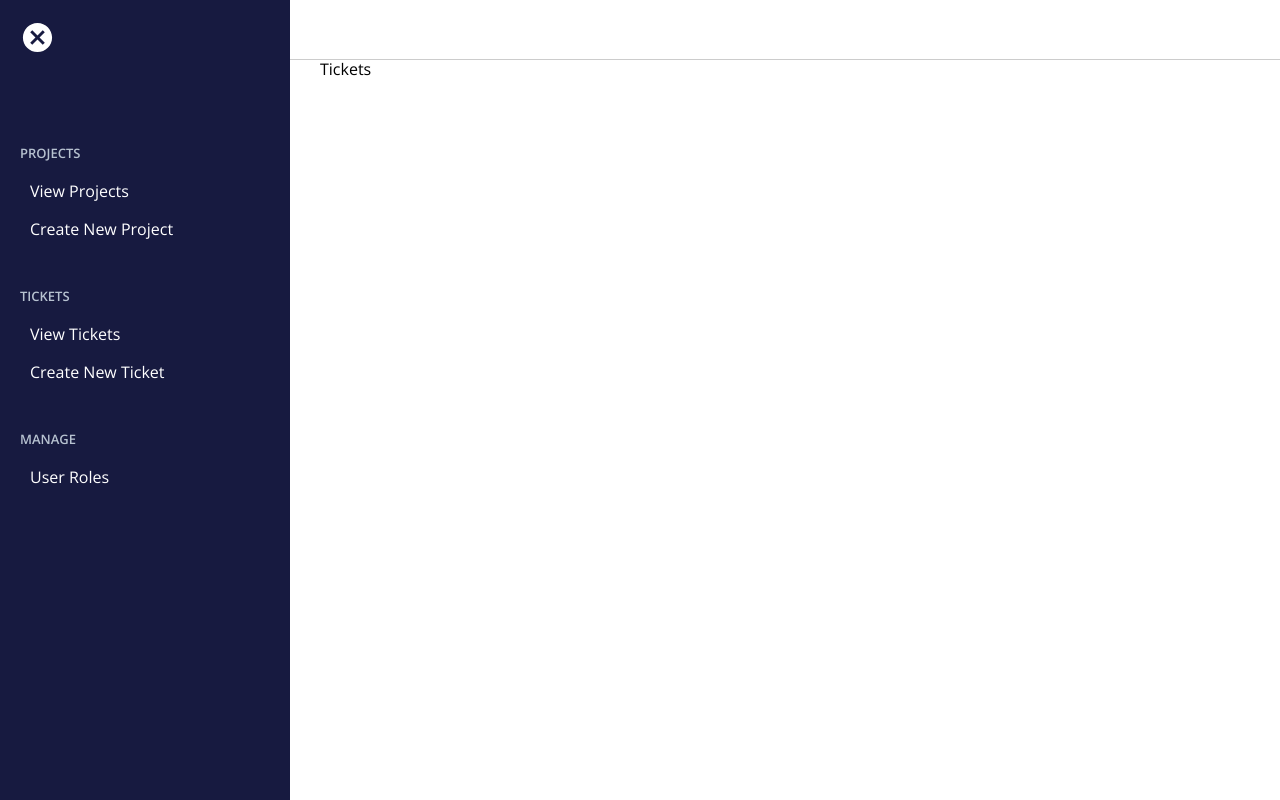
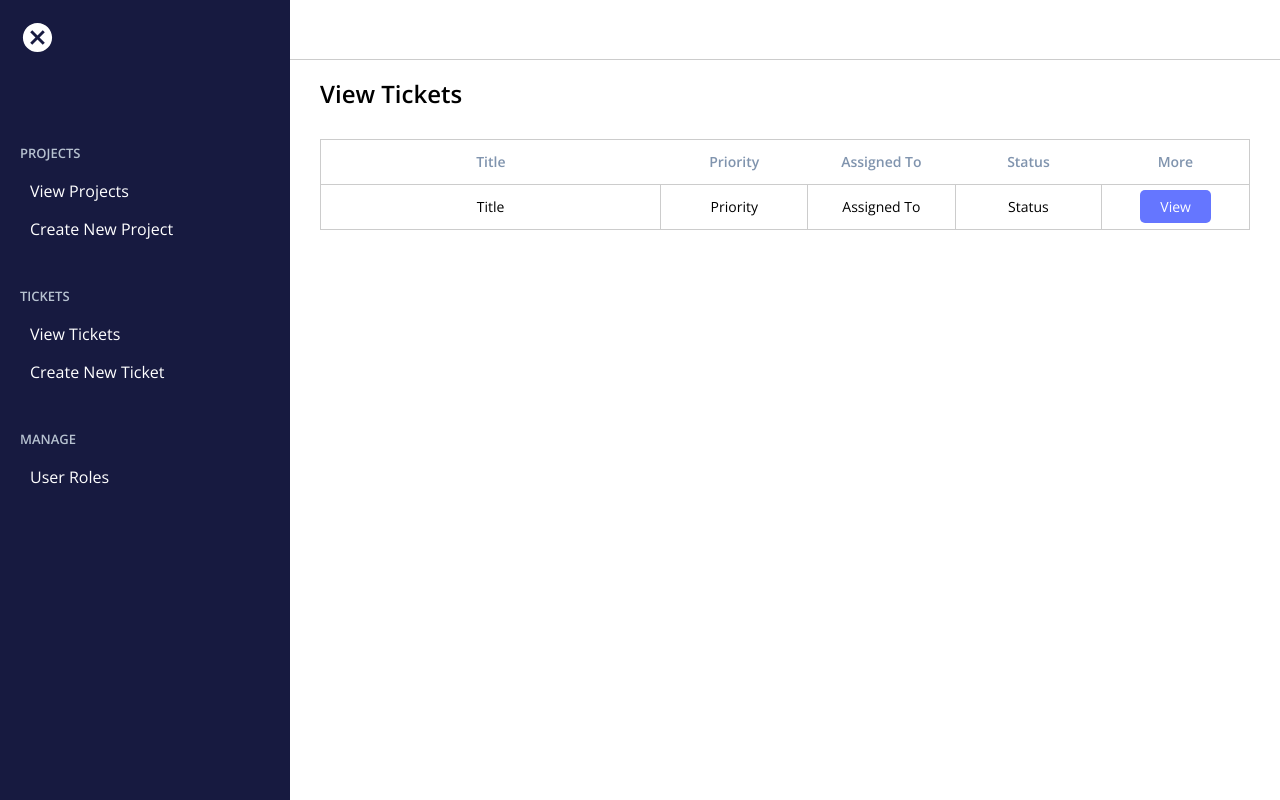
Before and after one commit to stevenGarciaDev/BugTrackerUI, a React (Create React App) app: page /tickets in a window 1280 px wide. Built offline with nearby package versions, Linux system fonts and the light colour scheme.

Commit message:
Update ticket component

```diff
--- a/src/pages/tickets/tickets.js
+++ b/src/pages/tickets/tickets.js
@@ -1,8 +1,10 @@
 import React from 'react';
+import TicketsTable from '../../components/tickets-table';
 
 const Tickets = () => (
   <div>
-    Tickets
+    <h2>View Tickets</h2>
+    <TicketsTable />
   </div>
 );
 
```
